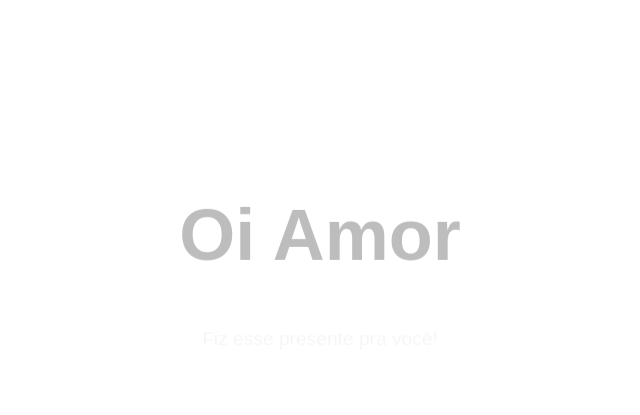
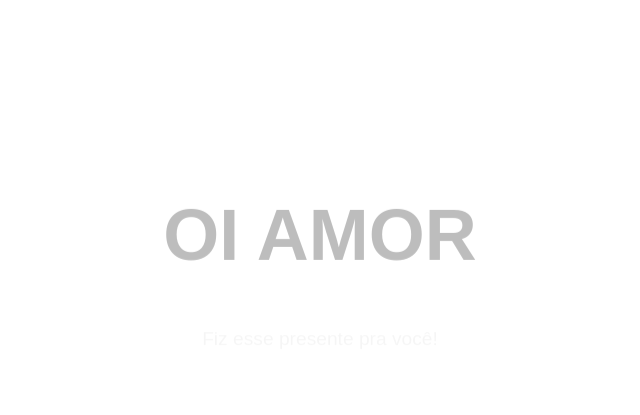
Before and after one commit to HughCoding/Jubs, a plain HTML site: page index.html in a window 1280 px wide. Shown: the part 24-439 px from the top of the page, without its empty margins (320-960 px from the left). Drawn offline with nearby package versions, Linux system fonts and the light colour scheme.

Commit message:
Update index.html

```diff
--- a/index.html
+++ b/index.html
@@ -16,17 +16,13 @@
     <div class="container">
       <div class="one">
         <h1 class="one">
-          Oi Amor
+          OI AMOR
         </h1>
         <p class="two" id="greetingText">Fiz esse presente pra você!</p>
+
       </div>
        <div class="three">
         <p>Tudo isso é real? Eu tenho mesmo a garota dos meus sonhos na minha vida?</p>
-        </div>
-        <div class="video-container">
-          <video id="backgroundVideo" autoplay muted loop class="background-video">
-            <source src="video/RPReplay_Final1726018500.mov" type="video/mp4">
-          </video>
         </div>
         <div class="new-screen">
           <p>"A linha entre sonho e realidade é tênue; talvez a verdadeira essência de um sonho seja revelada quando se encontra alguém que o torna real."</p>
```
